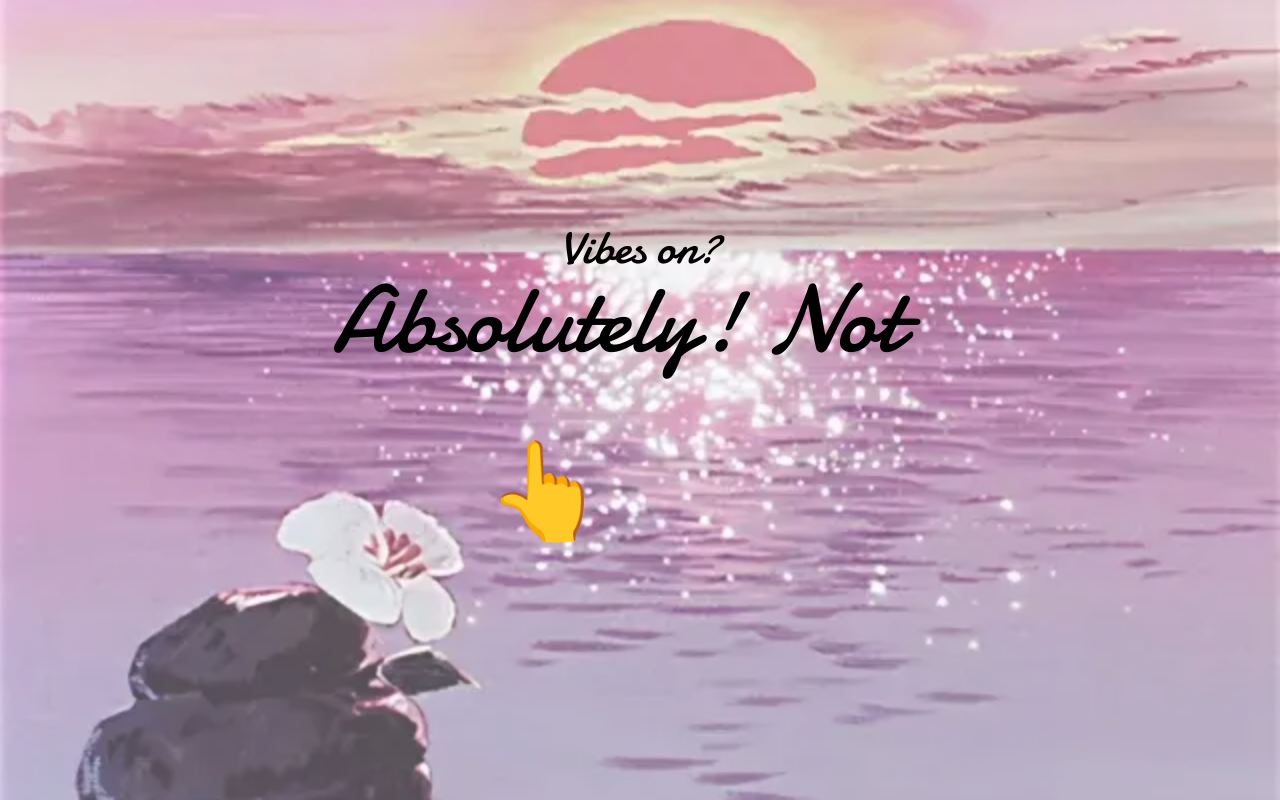
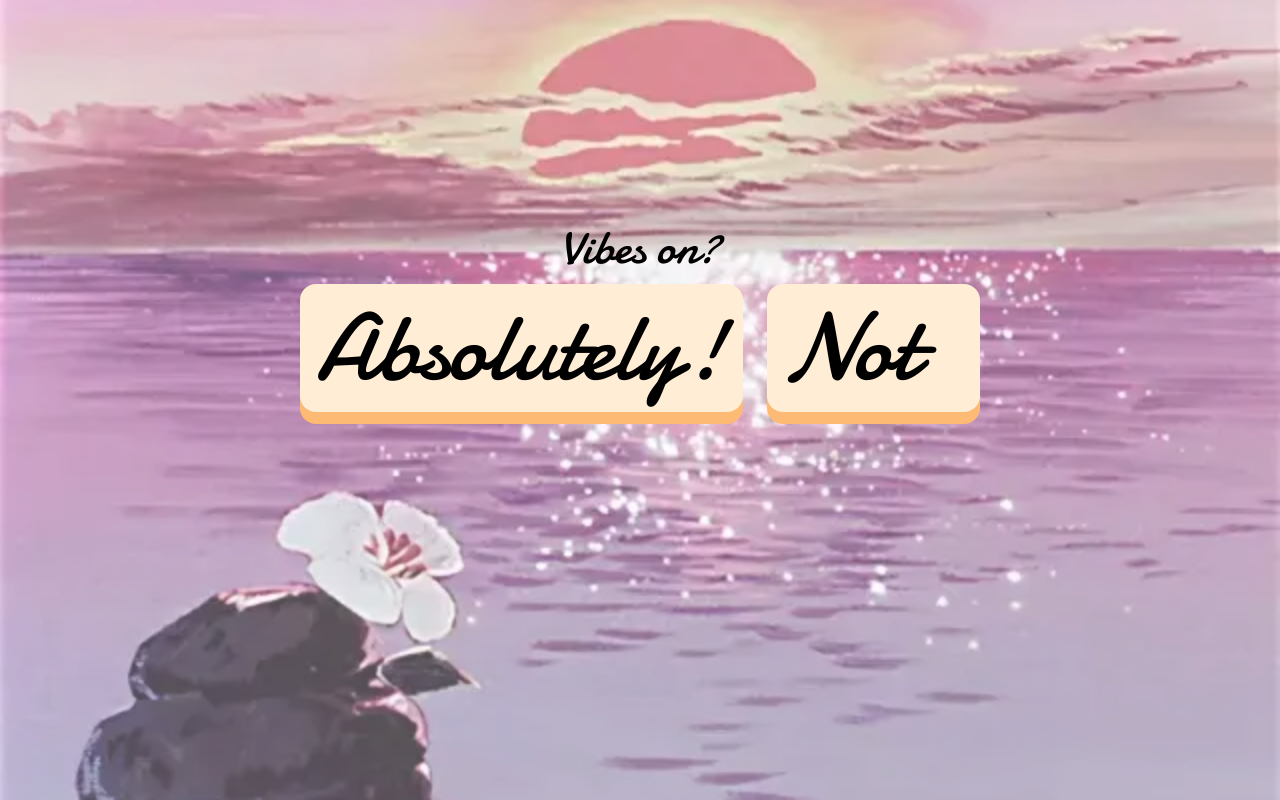
Before and after one commit to dbnapp/dbnapp.github.io, a React (Vite) app: page /vibe-check in a window 1280 px wide. Built offline with nearby package versions, Linux system fonts and the light colour scheme.

Commit message:
fix vibe check buttons

```diff
--- /dev/null
+++ b/src/components/VibeCheck/VibeButton.tsx
@@ -0,0 +1,43 @@
+import React from "react";
+import { motion } from "motion/react";
+
+export const VibeButton = ({ children, ...props }) => {
+  return (
+    <motion.button
+      className="group rounded-2xl"
+      initial={{
+        backgroundColor: "rgb(253 186 116 / 0)",
+      }}
+      whileInView={{
+        backgroundColor: "rgb(253 186 116 / 1)",
+      }}
+      transition={{
+        delay: 0.8,
+      }}
+      {...props}
+    >
+      <motion.div
+        whileTap={{
+          translateY: "0.5rem",
+        }}
+      >
+        <motion.div
+          className="rounded-2xl p-4"
+          initial={{
+            backgroundColor: "rgb(255 237 213 / 0)",
+            translateY: "0rem",
+          }}
+          whileInView={{
+            backgroundColor: "rgb(255 237 213 / 1)",
+            translateY: "-0.75rem",
+          }}
+          transition={{
+            delay: 0.7,
+          }}
+        >
+          {children}
+        </motion.div>
+      </motion.div>
+    </motion.button>
+  );
+};
--- a/src/components/VibeCheck/index.tsx
+++ b/src/components/VibeCheck/index.tsx
@@ -1,24 +1,7 @@
 import React, { useState } from "react";
 import { motion } from "motion/react";
 import { useVolumeControls } from "../Sounds/hooks";
-
-const absoluteButtonAnimateProperties = {
-  absolutely: {
-    translateX: "30%",
-  },
-  not: { translateX: "-14rem", visibility: "hidden", opacity: 0 },
-  "": { translateX: "0rem" },
-} as const;
-
-const notButtonAnimateProperties = {
-  absolutely: {
-    translateX: "6rem",
-    visibility: "hidden",
-    opacity: 0,
-  },
-  not: { translateX: "-125%" },
-  "": { translateX: "0rem" },
-} as const;
+import { VibeButton } from "./VibeButton";
 
 export const VibeCheck = () => {
   const [currentButtonFocus, setCurrentButtonFocus] = useState<
@@ -32,14 +15,9 @@ export const VibeCheck = () => {
 
   return (
     <div className="snap-center font-[Damion] my-56 flex flex-col items-center justify-center">
-      <div className="text-3xl md:text-5xl">Vibes on?</div>
-      <div className="relative text-5xl md:text-8xl flex gap-6">
-        <motion.button
-          key="absolutely-button"
-          className=""
-          animate={{
-            ...absoluteButtonAnimateProperties[choiceSelected],
-          }}
+      <div className="text-3xl md:text-5xl pb-6">Vibes on?</div>
+      <div className="relative text-5xl md:text-8xl flex flex-wrap justify-center gap-6">
+        <VibeButton
           onClick={() => {
             setChoiceSelected("absolutely");
             unmute();
@@ -79,13 +57,9 @@ export const VibeCheck = () => {
               !
             </motion.span>
           </motion.span>
-        </motion.button>
-        <motion.button
+        </VibeButton>
+        <VibeButton
           key="not-button"
-          className=""
-          animate={{
-            ...notButtonAnimateProperties[choiceSelected],
-          }}
           onClick={() => {
             setChoiceSelected("not");
             mute();
@@ -105,7 +79,7 @@ export const VibeCheck = () => {
           >
             !
           </motion.span>
-        </motion.button>
+        </VibeButton>
 
         {/* pointer animates separately between moving between options and repeatedly up and down, thus two divs */}
         <motion.div
@@ -122,21 +96,7 @@ export const VibeCheck = () => {
             stiffness: 100,
             damping: 20,
           }}
-        >
-          <motion.div
-            className=" pointer-events-none"
-            animate={{
-              translateY: ["0%", "100%"],
-            }}
-            transition={{
-              repeat: Infinity,
-              repeatType: "mirror",
-              duration: 0.75,
-            }}
-          >
-            👆
-          </motion.div>
-        </motion.div>
+        ></motion.div>
       </div>
     </div>
   );
```
